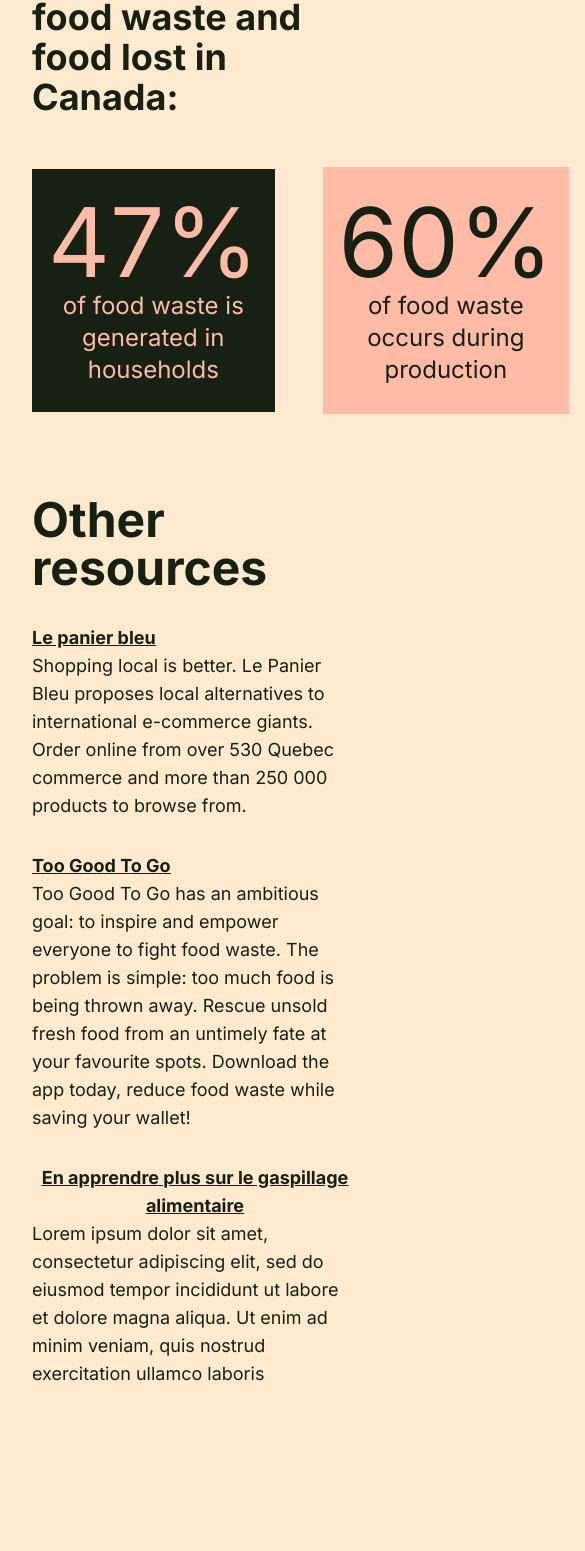
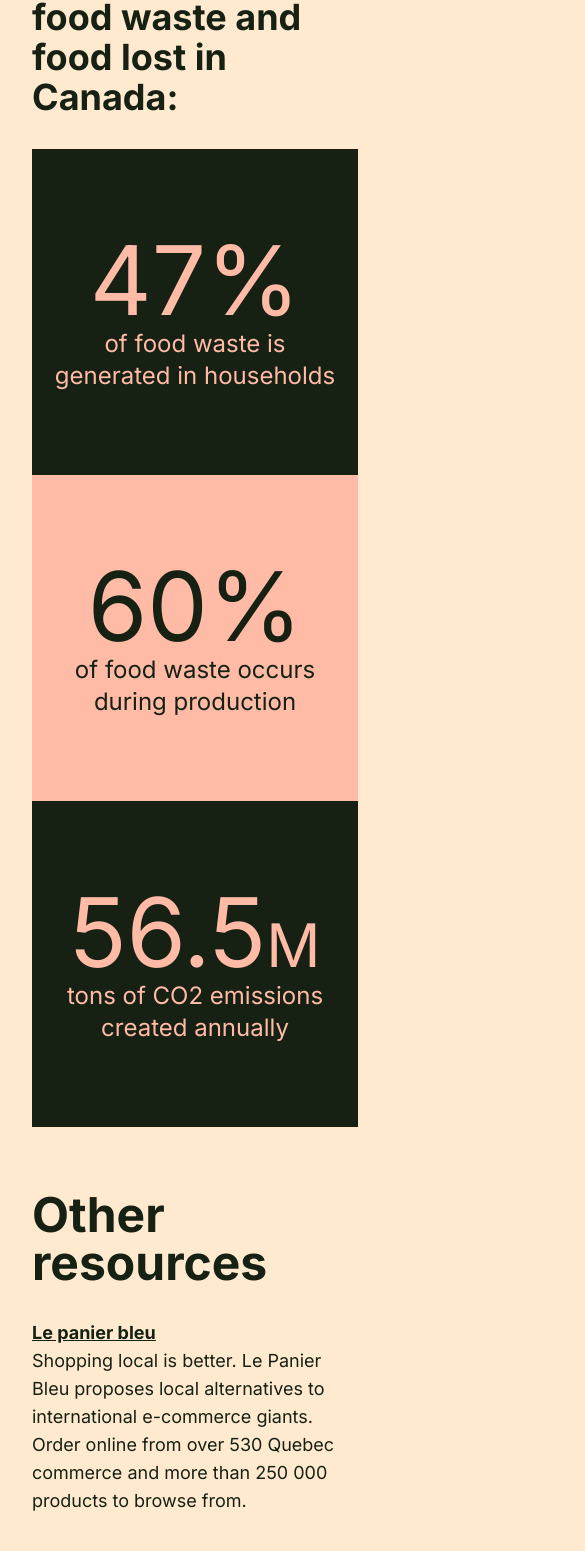
Before and after one commit to nicolegros/polyhacks-24, a Next.js app: page /about in a window 390 px wide. Shown: the part 1528-3079 px from the top of the page, 585 px wide, since content can reach past the window. Before the commit the page ends 2948 px from the top, so only its background shows below. Built offline with nearby package versions, Linux system fonts and the light colour scheme.

Commit message:
:iphone: Made `/about` responsive

```diff
--- a/app/about/page.tsx
+++ b/app/about/page.tsx
@@ -21,14 +21,14 @@ export default function About() {
       </h1>
 
 
-      <div className="flex justify-between items-center flex-row px-8 bg-chiffon">
-        <div className="aspect-square bg-sacramento text-salmon w-full h-full mr-8 p-4 flex justify-center items-center flex-col text-2xl text-center">
+      <div className="flex md:justify-between justify-center items-center md:flex-row flex-col px-8 bg-chiffon">
+        <div className="aspect-square bg-sacramento text-salmon w-full h-full md:mr-8 p-4 flex justify-center items-center flex-col text-2xl text-center">
           <span className="text-8xl">47%</span> of food waste is generated in households
         </div>
-        <div className="aspect-square bg-salmon w-full h-full mx-4 p-4 flex justify-center items-center flex-col text-2xl text-center text-sacramento">
+        <div className="aspect-square bg-salmon w-full h-full md:mx-4 p-4 flex justify-center items-center flex-col text-2xl text-center text-sacramento">
           <span className="text-8xl">60%</span> of food waste occurs during production
         </div>
-        <div className="aspect-square bg-sacramento w-full h-full ml-8 p-4 flex justify-center items-center flex-col text-2xl text-center text-salmon">
+        <div className="aspect-square bg-sacramento w-full h-full md:ml-8 p-4 flex justify-center items-center flex-col text-2xl text-center text-salmon">
           <span className="text-8xl">56.5<span className="text-6xl">M</span></span>tons of CO2 emissions created annually
         </div>
       </div>
@@ -55,7 +55,7 @@ export default function About() {
         </div>
 
         <div className="flex">
-          <button className="mx-8 text-lg text-sacramento font-bold hover:text-tangerine underline"><a href="https://www.recyc-quebec.gouv.qc.ca/citoyens/mieux-consommer/gaspillage-alimentaire/">En apprendre plus sur le gaspillage alimentaire</a></button>
+          <button className="mx-8 text-lg text-sacramento font-bold hover:text-tangerine underline text-start"><a href="https://www.recyc-quebec.gouv.qc.ca/citoyens/mieux-consommer/gaspillage-alimentaire/">Learn more on food waste</a></button>
         </div>
 
         <div className="flex">
```
